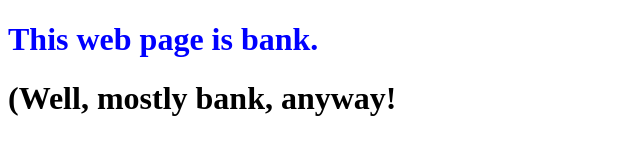
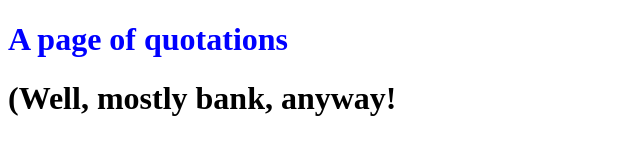
Before and after one commit to st-gr/0main_openSAP_repo, a plain HTML site: page index.html in a window 1280 px wide. Shown: the whole page, without its empty margins (0-640 px from the left). Drawn offline with Linux system fonts and the light colour scheme.

Commit message:
changed 1st header to page of quotations

```diff
--- a/index.html
+++ b/index.html
@@ -5,7 +5,7 @@
 		<title>An Empty Web Page</title>
 	</head>
 	<body>
-		<h1 style="color: Blue">This web page is bank.</h1>
+		<h1 style="color: Blue">A page of quotations</h1>
 		<h1>(Well, mostly bank, anyway!</h1>
 	</body>
 </html>
```
